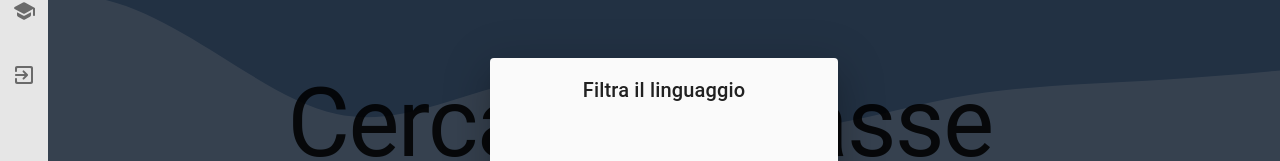
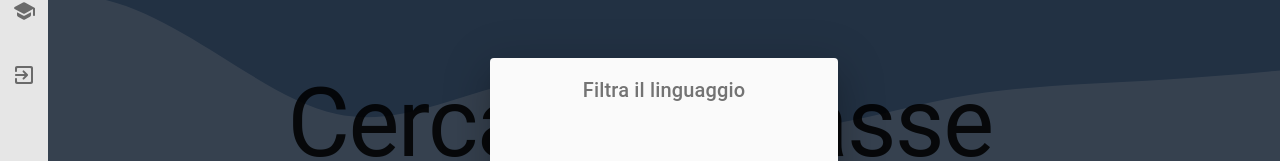
Before and after one commit to webion-hub/cody, a React (Create React App) app in the folder cody/ClientApp/: page / in a window 1280 px wide. Both pictures are taken after a click on the button 888 px from the left and 372 px from the top of the page. Shown: the part 133-294 px from the top of the page. Built offline with nearby package versions, Linux system fonts and the light colour scheme; no server answers.

Commit message:
change dialog title color

```diff
--- a/cody/ClientApp/src/components/bases/dialog_base.js
+++ b/cody/ClientApp/src/components/bases/dialog_base.js
@@ -1,6 +1,6 @@
 import React from 'react';
 
-import { Dialog } from '@material-ui/core';
+import { Dialog, Typography } from '@material-ui/core';
 import { DialogActions } from '@material-ui/core';
 import { DialogContent } from '@material-ui/core';
 import { DialogTitle } from '@material-ui/core';
@@ -27,7 +27,9 @@ export function DialogBase(props){
       aria-describedby="alert-dialog-description"
       classes={{paper: classes.dialog,}}
     >
-      <DialogTitle style={{textAlign: props.titleAlign}} id="alert-dialog-title">{props.title}</DialogTitle>
+      <DialogTitle style={{textAlign: props.titleAlign}} id="alert-dialog-title">
+        <Typography variant="h6" color="textSecondary">{props.title}</Typography>
+      </DialogTitle>
       <DialogContent>
         {props.children}
       </DialogContent>
```
